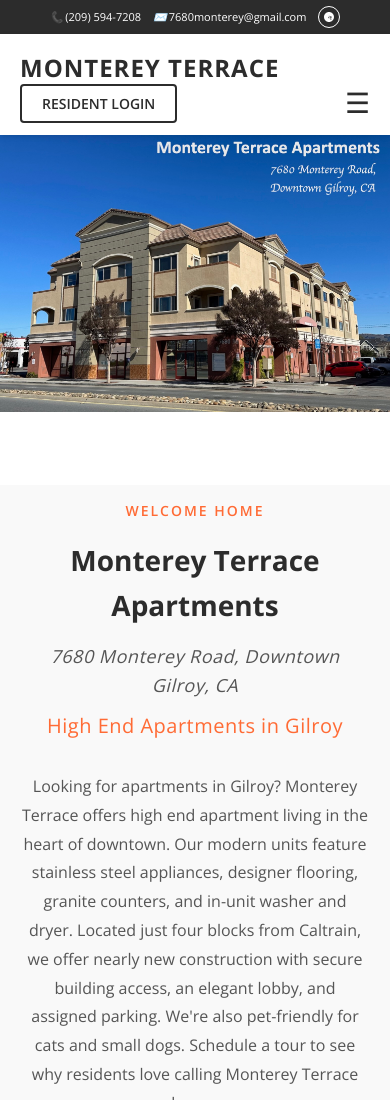
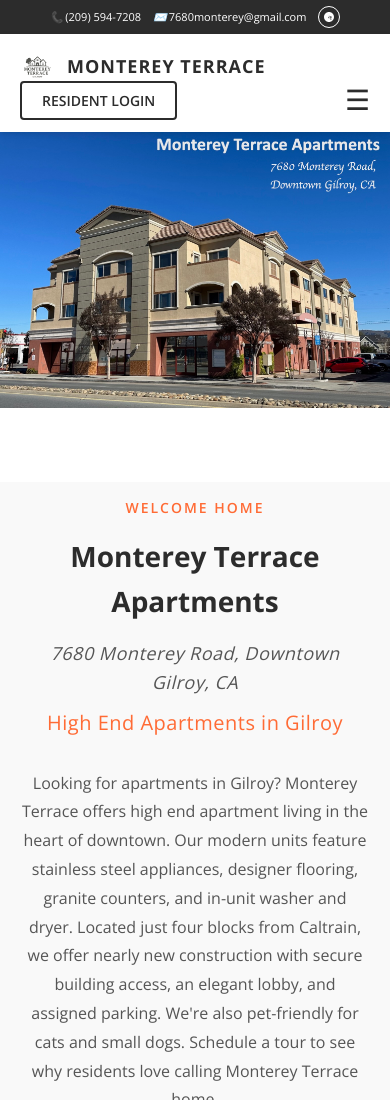
Before and after one commit to mobiusframeworks/monterey-terrace-apartments, a plain HTML site: page index.html in a window 390 px wide. Shown: the top 1100 px of the page. Drawn offline with nearby package versions, Linux system fonts and the light colour scheme; a script that the page names is missing.

Commit message:
Add logo to header and favicon
- Add logo image to header next to site title
- Set up favicon for browser tabs and search results
- Add Apple touch icon for iOS devices
- Style logo for desktop (70px) and mobile (35px)

🤖 Generated with [Claude Code](https://claude.com/claude-code)

Co-Authored-By: Claude <noreply@anthropic.com>

```diff
--- a/index.html
+++ b/index.html
@@ -16,6 +16,10 @@
     <meta name="description" content="Monterey Terrace offers high end apartments in downtown Gilroy, CA. Modern finishes, in-unit washer/dryer, secure building access, and just 4 blocks from Caltrain. Pet-friendly. Schedule a tour today.">
     <meta name="robots" content="index, follow">
     <link rel="canonical" href="https://monterey-terrace-apartments.vercel.app/">
+
+    <!-- Favicon -->
+    <link rel="icon" type="image/png" href="images/logo.png">
+    <link rel="apple-touch-icon" href="images/logo.png">
 
     <!-- Open Graph / Social -->
     <meta property="og:type" content="website">
@@ -90,6 +94,7 @@
         <div class="container">
             <nav class="navbar">
                 <div class="logo">
+                    <img src="images/logo.png" alt="Monterey Terrace Logo" class="header-logo">
                     <h1>MONTEREY TERRACE</h1>
                 </div>
                 <ul class="nav-menu">
--- a/styles.css
+++ b/styles.css
@@ -83,6 +83,17 @@ body {
     justify-content: space-between;
     align-items: center;
     padding: 15px 0;
+}
+
+.logo {
+    display: flex;
+    align-items: center;
+    gap: 12px;
+}
+
+.header-logo {
+    height: 70px;
+    width: auto;
 }
 
 .logo h1 {
@@ -505,6 +516,14 @@ body {
 
     .mobile-menu-toggle {
         display: block;
+    }
+
+    .header-logo {
+        height: 35px;
+    }
+
+    .logo h1 {
+        font-size: 18px;
     }
 
     .hero-content h1 {
```
Also changed, not shown: images/logo.png (added), 1 other file.
